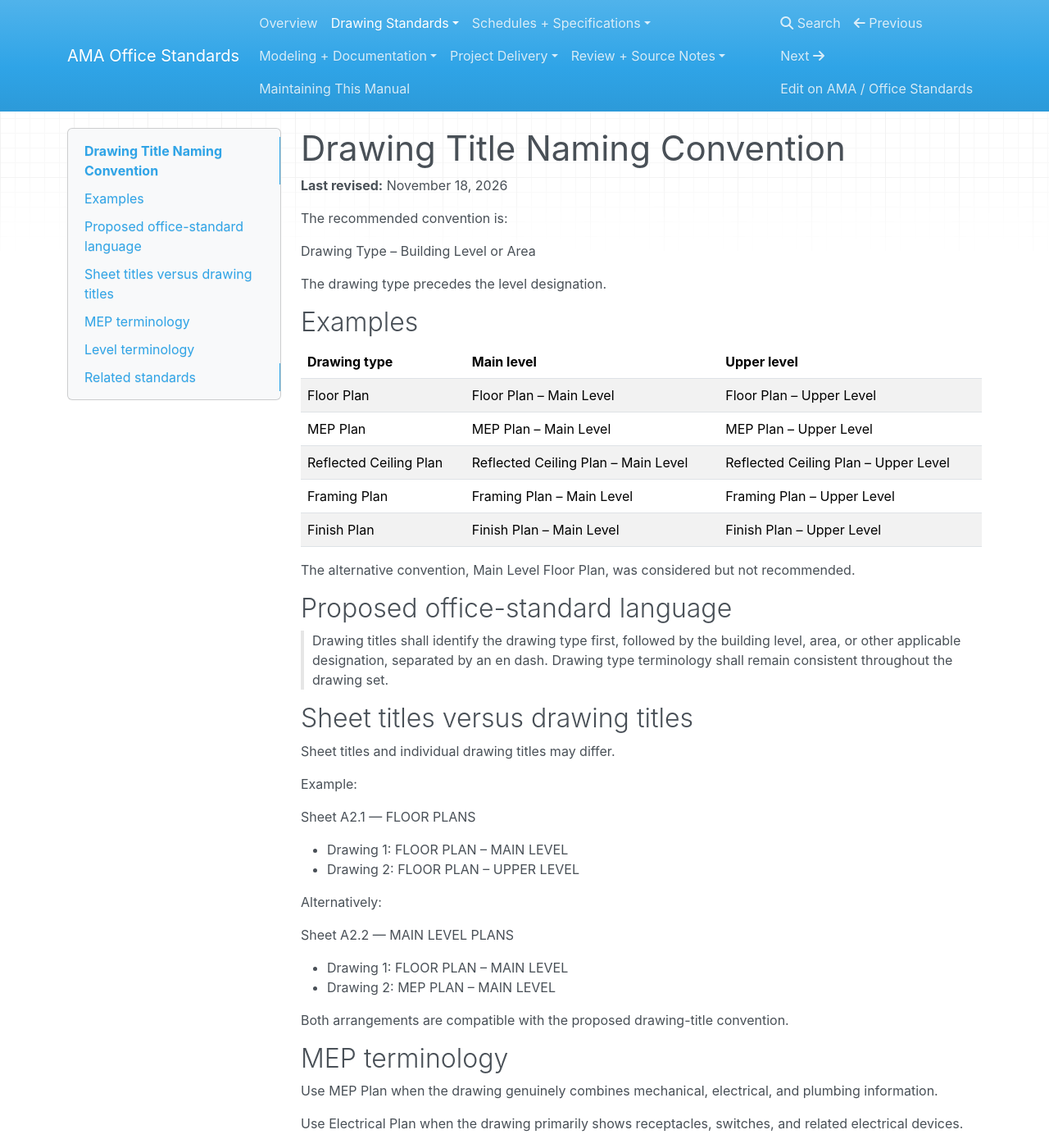
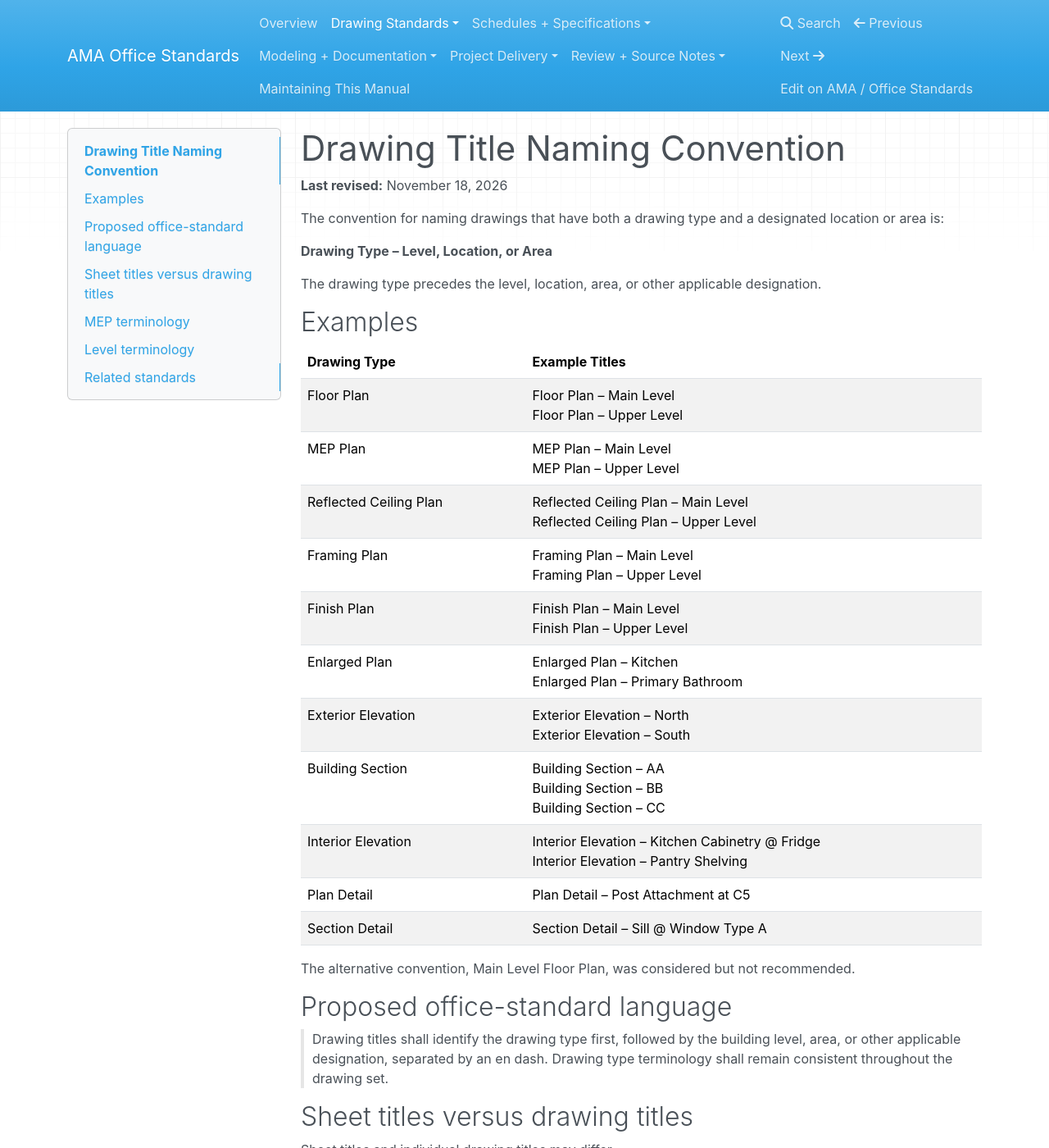
Before and after one commit to aaronmaret/ama-office-standards, an MkDocs documentation site: the page built from docs/drawing-standards/drawing-naming.md, in a window 1280 px wide and 1400 px high. Shown: the whole window at 82% size. Built offline with MkDocs 1.6.1, drawn with Linux system fonts in a browser that asks for light colours; nearby versions of some CDN libraries.

Commit message:
Expand drawing title examples across drawing types and locations

```diff
--- a/docs/drawing-standards/drawing-naming.md
+++ b/docs/drawing-standards/drawing-naming.md
@@ -2,21 +2,27 @@
 
 **Last revised:** November 18, 2026
 
-The recommended convention is:
+The convention for naming drawings that have both a drawing type and a designated location or area is:
 
-Drawing Type – Building Level or Area
+**Drawing Type – Level, Location, or Area**
 
-The drawing type precedes the level designation.
+The drawing type precedes the level, location, area, or other applicable designation.
 
 ## Examples
 
-| Drawing type           | Main level                          | Upper level                          |
-| ---------------------- | ----------------------------------- | ------------------------------------ |
-| Floor Plan             | Floor Plan – Main Level             | Floor Plan – Upper Level             |
-| MEP Plan               | MEP Plan – Main Level               | MEP Plan – Upper Level               |
-| Reflected Ceiling Plan | Reflected Ceiling Plan – Main Level | Reflected Ceiling Plan – Upper Level |
-| Framing Plan           | Framing Plan – Main Level           | Framing Plan – Upper Level           |
-| Finish Plan            | Finish Plan – Main Level            | Finish Plan – Upper Level            |
+| Drawing Type | Example Titles |
+| --- | --- |
+| Floor Plan | Floor Plan – Main Level<br>Floor Plan – Upper Level |
+| MEP Plan | MEP Plan – Main Level<br>MEP Plan – Upper Level |
+| Reflected Ceiling Plan | Reflected Ceiling Plan – Main Level<br>Reflected Ceiling Plan – Upper Level |
+| Framing Plan | Framing Plan – Main Level<br>Framing Plan – Upper Level |
+| Finish Plan | Finish Plan – Main Level<br>Finish Plan – Upper Level |
+| Enlarged Plan | Enlarged Plan – Kitchen<br>Enlarged Plan – Primary Bathroom |
+| Exterior Elevation | Exterior Elevation – North<br>Exterior Elevation – South |
+| Building Section | Building Section – AA<br>Building Section – BB<br>Building Section – CC |
+| Interior Elevation | Interior Elevation – Kitchen Cabinetry @ Fridge<br>Interior Elevation – Pantry Shelving |
+| Plan Detail | Plan Detail – Post Attachment at C5 |
+| Section Detail | Section Detail – Sill @ Window Type A |
 
 The alternative convention, Main Level Floor Plan, was considered but not recommended.
 
```
